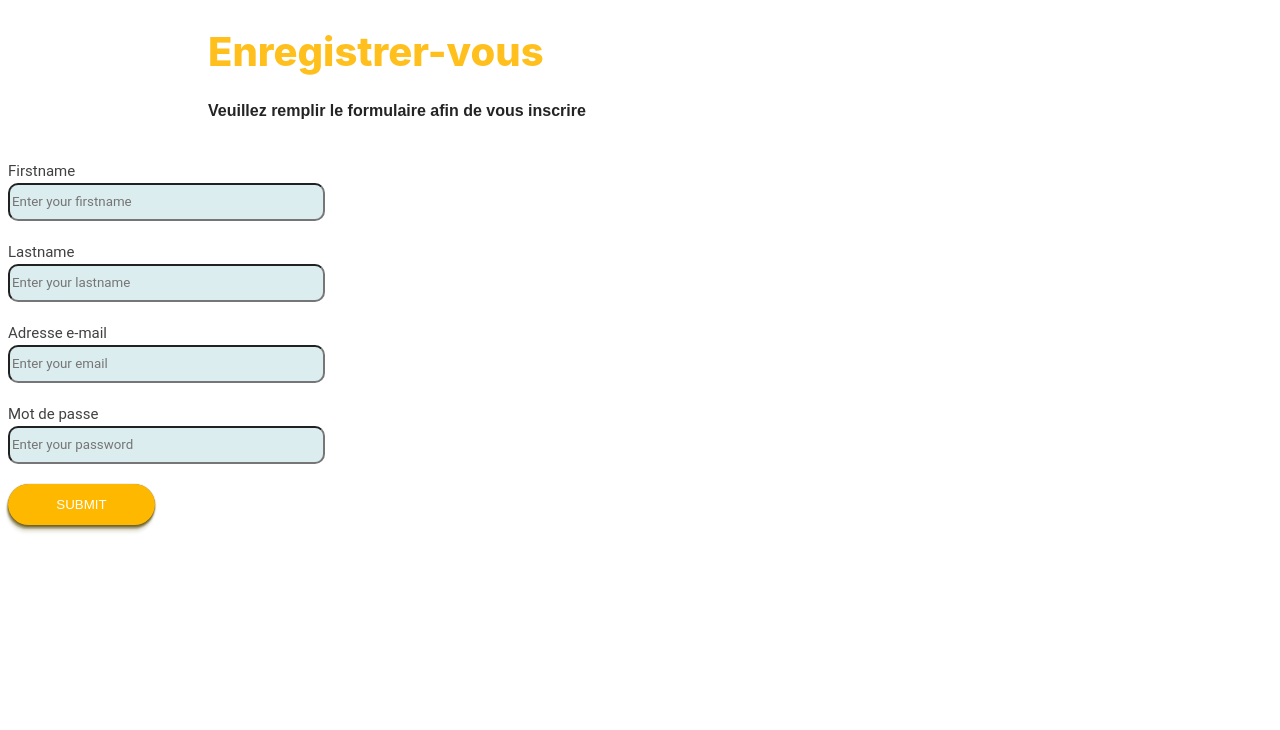
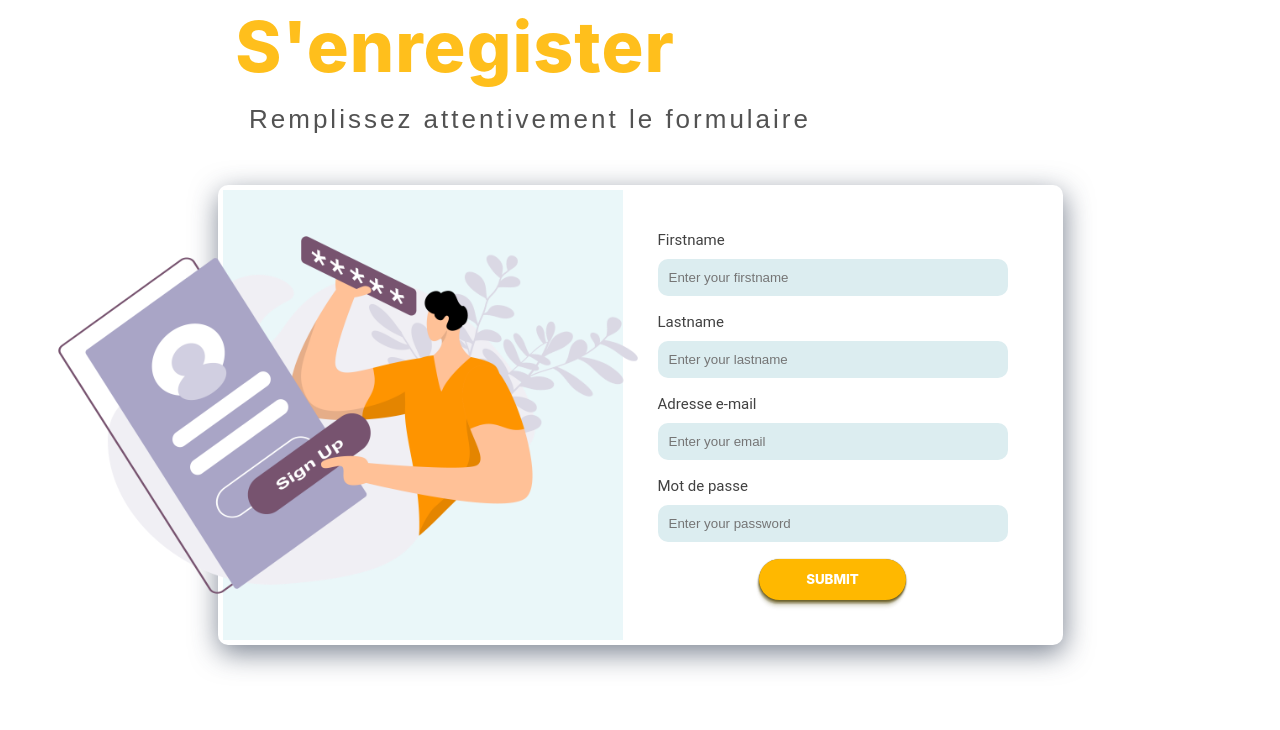
Before and after one commit to Alex-B9/Cogip_Challenge, a PHP site: page /register in a window 1280 px wide. Shown: the part 136-866 px from the top of the page. Before the commit the page ends 669 px from the top, so only its background shows below. Run offline with PHP 8.4, Linux system fonts and the light colour scheme.

Commit message:
register

```diff
--- a/public/styles/pages/register/register.css
+++ b/public/styles/pages/register/register.css
@@ -28,6 +28,7 @@ header .navbarContainer .linksContainer ul li {
 header .navbarContainer .linksContainer ul li:nth-child(-n+4):hover {
   border: 2px solid #48AFCF;
   border-radius: 9px;
+  padding: 10px 20px;
 }
 header .navbarContainer .linksContainer ul li:last-child {
   border: 1px solid #FFBF1C;
@@ -46,41 +47,55 @@ header .navbarContainer .linksContainer ul li a {
   font-family: "Inter extrabold";
   src: url("https://fonts.googleapis.com/css2?family=Inter:wght@800&display=swap");
 }
-input, label {
-  font-family: "roboto", sans-serif;
+@font-face {
+  font-family: "Inter bold";
+  src: url("https://fonts.googleapis.com/css2?family=Inter:wght@700&display=swap");
 }
-
-h1 {
-  margin-left: 200px;
-  font-size: 40px;
+.register-titre {
+  display: flex;
+  flex-direction: column;
+  align-items: center;
+  line-height: 0;
+  margin-bottom: 40px;
+}
+.register-titre .soustitre-register {
+  margin-right: 220px;
+  color: #525252;
+  font-family: "Inter regular", sans-serif;
+  font-size: 26px;
+  letter-spacing: 3px;
+}
+.register-titre h1 {
+  font-size: 70px;
   display: flex;
   font-family: "Inter extrabold", sans-serif;
   color: #FFBF1C;
-}
-
-h4 {
-  margin-left: 200px;
-  color: #242424;
-  font-family: "Inter regular", sans-serif;
+  letter-spacing: 1px;
+  margin-right: 370px;
 }
 
 .field {
   display: flex;
   flex-direction: column;
-  font-style: normal;
-  font-weight: 400;
+  align-items: flex-start;
   font-size: 15px;
-  margin-bottom: 20px;
-  line-height: 23px;
+  font-family: "roboto", sans-serif;
+  margin-bottom: 17px;
   color: #414141;
 }
 
 input {
   box-sizing: border-box;
-  width: 317px;
-  height: 38px;
+  width: 350px;
+  border: none;
+  padding: 11px;
   background: #DCEDF0;
   border-radius: 10px;
+}
+
+.control {
+  display: flex;
+  justify-content: center;
 }
 
 button {
@@ -89,6 +104,7 @@ button {
   justify-content: center;
   width: 147px;
   height: 41px;
+  font-family: "Inter extrabold", sans-serif;
   background: #FFB800;
   color: white;
   border: none;
@@ -96,4 +112,47 @@ button {
   border-radius: 24px;
 }
 
+.container-form-pos {
+  display: flex;
+  justify-content: center;
+}
+
+.container-form {
+  border-radius: 10px;
+  display: flex;
+  justify-content: center;
+  width: auto;
+  height: 450px;
+  padding: 5px;
+  -webkit-box-shadow: 1px 8px 28px 0px rgba(42, 55, 78, 0.62);
+  box-shadow: 1px 8px 28px 0px rgba(42, 55, 78, 0.62);
+}
+
+.container-left {
+  max-width: 400px;
+  max-height: 100%;
+  display: flex;
+  align-items: center;
+  justify-content: flex-end;
+  background-color: #EAF7F9;
+}
+.container-left .img-register {
+  width: 630px;
+  transform: translateX(40px);
+}
+
+.container-right {
+  padding-left: 35px;
+  padding-right: 50px;
+  max-width: 100%;
+  max-height: 100%;
+  display: flex;
+  align-content: flex-start;
+  align-items: center;
+  justify-content: flex-start;
+}
+.container-right label {
+  padding-bottom: 10px;
+}
+
 /*# sourceMappingURL=register.css.map */
--- a/sass/pages/mainRegister.scss
+++ b/sass/pages/mainRegister.scss
@@ -9,74 +9,133 @@
     font-family:'Inter extrabold' ;
     src: url('https://fonts.googleapis.com/css2?family=Inter:wght@800&display=swap');
 }
+@font-face {
+    font-family: 'Inter bold';
+    src: url('https://fonts.googleapis.com/css2?family=Inter:wght@700&display=swap');
+}
+
+// input,label{
+//     font-family: 'roboto',sans-serif;
+
+// }
+.register-titre{
+    display:flex;
+    flex-direction: column;
+    align-items: center;
+
+    line-height: 0;
+    margin-bottom: 40px;
 
 
-input,label{
-    font-family: 'roboto',sans-serif;
-}
+    .soustitre-register{
+    margin-right: 220px;
+    color:#525252;
+    font-family: 'Inter regular',sans-serif;
+    font-size: 26px;
+    letter-spacing: 3px;
 
-h1 {
- margin-left:200px;
-font-size: 40px;
+}h1 {
+
+font-size: 70px;
 display: flex;
 font-family: 'Inter extrabold', sans-serif;
 color: #FFBF1C;
+letter-spacing:1px;
+margin-right:370px;
 }
-h4{
-    margin-left: 200px;
-    color:#242424;
-    font-family: 'Inter regular',sans-serif;
 }
-
-// form {
-//     display: flex;
-//     flex-direction: column;
-//     align-items: center;
-//     justify-content: center;
-//     position: absolute;
-//     width: 927.2px;
-//     height: 295.2px;
-//     background: #FFFFFF;
-//     border: 3px solid #48AFCF;
-//     box-shadow: -23px 203px 82px rgba(0, 0, 0, 0.03), -13px 114px 69px rgba(0, 0, 0, 0.1), -6px 51px 51px rgba(0, 0, 0, 0.17), -1px 13px 28px rgba(0, 0, 0, 0.2), 0px 0px 0px rgba(0, 0, 0, 0.2);
-//     border-radius: 30px;
-//     text-align: center;
-// }
 
 .field {
     display: flex ;
     flex-direction: column;
-    font-style: normal;
-    font-weight: 400;
+    align-items: flex-start;
     font-size: 15px;
-    margin-bottom:20px;
-    line-height: 23px;
+    font-family: 'roboto',sans-serif;
+    margin-bottom:17px;
+    // line-height: 23px;
     color: #414141;
-
-
-
 }
 
 input {
     box-sizing: border-box;
-    width: 317px;
-    height: 38px;
-
-
+    width: 350px;
+    // height: 38px;
+    border:none;
+    padding:11px;
     background: #DCEDF0;
     border-radius: 10px;
+
 }
-
+.control{
+    display: flex;
+    justify-content: center;
+}
 button {
     display: flex;
     align-items: center;
     justify-content: center;
     width: 147px;
     height: 41px;
-
+    font-family: 'Inter extrabold', sans-serif;
     background: #FFB800;
     color: white;
     border: none;
     box-shadow: -2px 10px 3px rgba(86, 71, 6, 0.01), -1px 7px 3px rgba(86, 71, 6, 0.12), -1px 4px 2px rgba(86, 71, 6, 0.4), 0px 2px 2px rgba(86, 71, 6, 0.68), 0px 0px 1px rgba(86, 71, 6, 0.79), 0px 0px 0px rgba(86, 71, 6, 0.8);
     border-radius: 24px;
+
 }
+
+//----------------FORM STYLE---------------------
+
+//CONTAINER FORM POSITION
+.container-form-pos{
+
+    display: flex;
+    justify-content: center;
+}
+//CONTAINER FORM ENTIER
+.container-form{
+
+    border-radius: 10px;
+    display:flex;
+    justify-content: center;
+    width: auto;
+    height: 450px;
+     padding:5px;
+     -webkit-box-shadow: 1px 8px 28px 0px rgba(42,55,78,0.62);
+    box-shadow: 1px 8px 28px 0px rgba(42,55,78,0.62);
+}
+//CONTAINER LEFT IMAGE BG COLOR
+.container-left{
+
+    max-width:400px;
+    max-height:100%;
+    display:flex;
+    align-items: center;
+    justify-content: flex-end;
+    background-color: #EAF7F9;
+
+    .img-register{
+        width:630px;
+       transform: translateX(40px);
+    }
+}
+//CONTAINER PART RIGHT FORM
+.container-right{
+
+    //padding:60px;
+    padding-left:35px;
+    padding-right: 50px;
+    max-width:100%;
+    max-height:100%;
+    display: flex;
+    align-content: flex-start;
+    align-items: center;
+    justify-content: flex-start;
+
+    label{
+        padding-bottom:10px;
+    }
+
+
+}
--- a/views/login/register.php
+++ b/views/login/register.php
@@ -6,13 +6,14 @@ $pageTitle = 'Register page';
 ob_start();
 ?>
 <?php require "views/components/navigation.php"; ?>
-<div class=register_titre>
-    <h1>Enregistrer-vous</h1>
-    <h4>Veuillez remplir le formulaire afin de vous inscrire</h4>
+<div class=register-titre>
+    <h1>S'enregister</h1>
+    <p class="soustitre-register">Remplissez attentivement le formulaire</p>
 </div>
+<div class="container-form-pos">
 <div class=container-form>
     <div class="container-left">
-        <img src="" alt="">
+        <img class="img-register" src="../../public/assets/img/register.png" alt="register image">
     </div>
     <div class="container-right">
     <form method="post" action="">
@@ -44,6 +45,7 @@ ob_start();
 
     </form>
 </div>
+</div>
 <?php
 
 $pageContent = ob_get_clean();
```
Also changed, not shown: public/assets/img/register.png (added), 1 other file.
